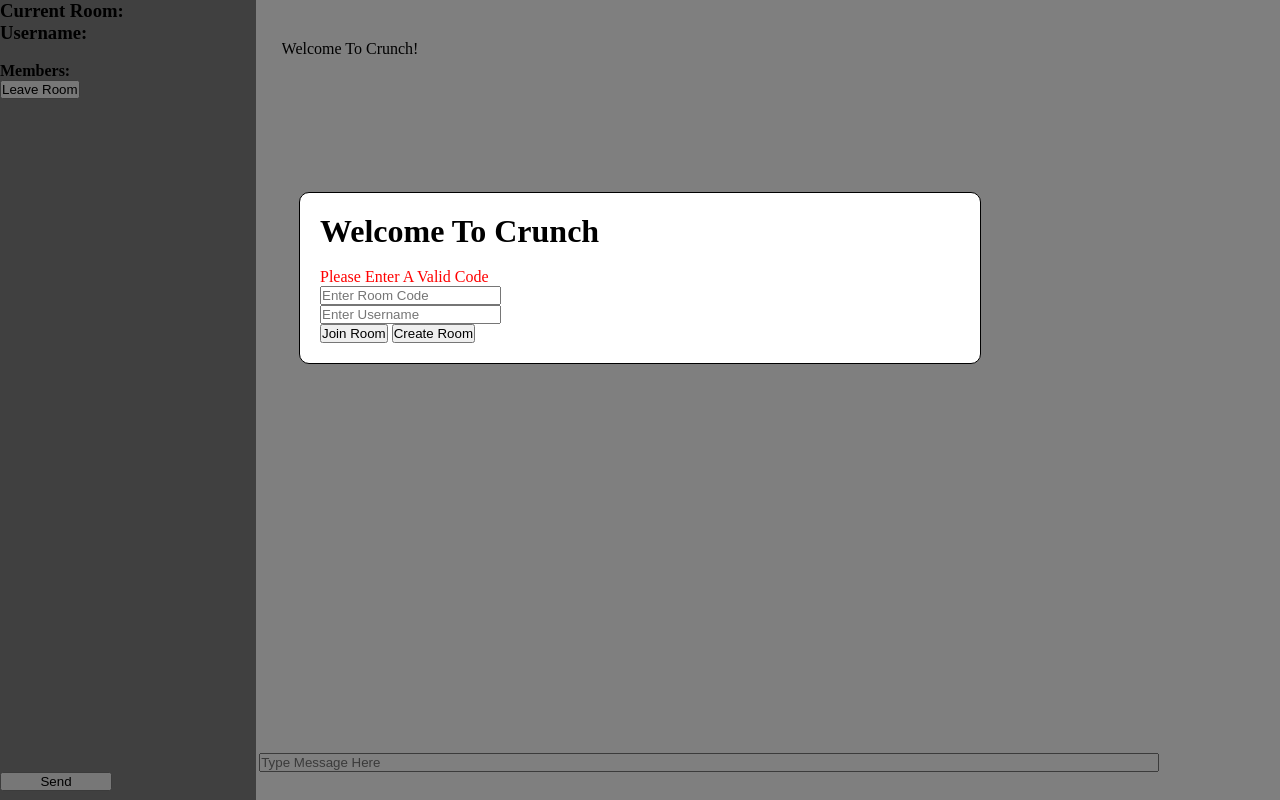
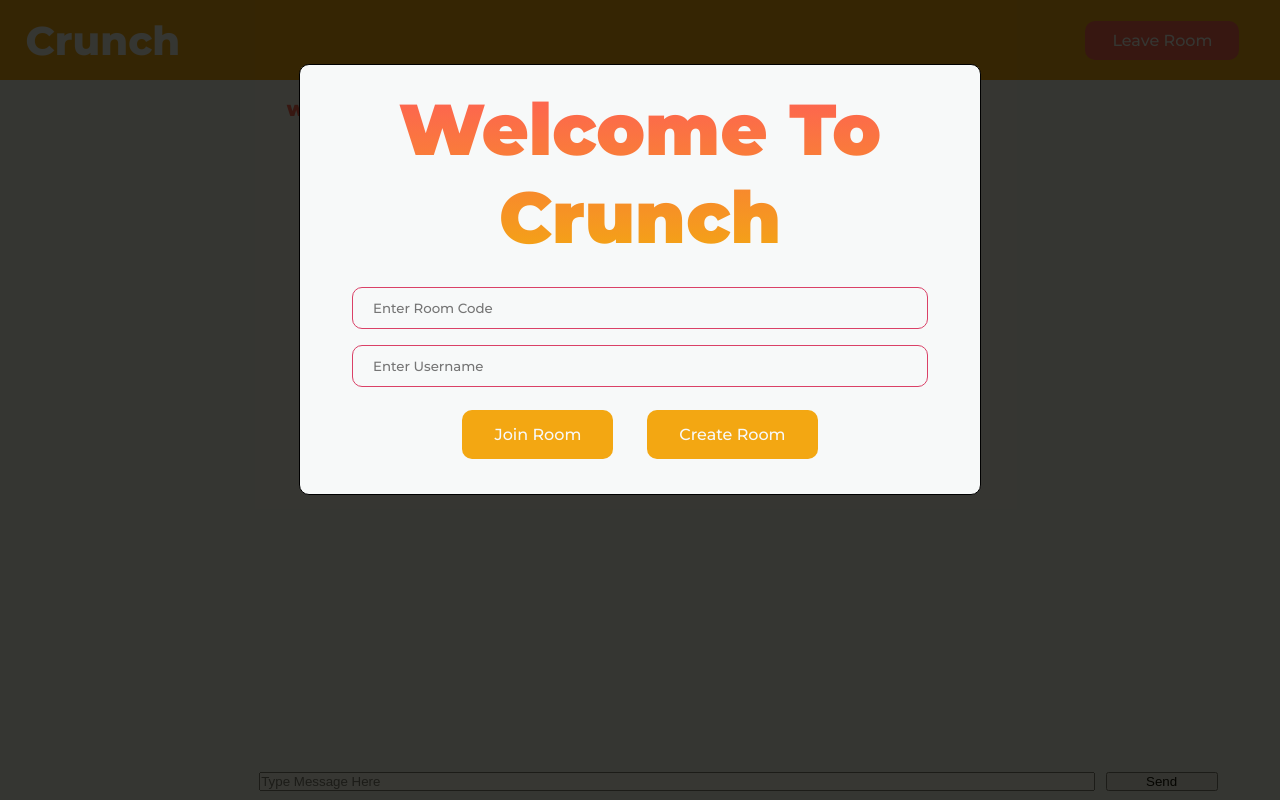
Before and after one commit to Alex-Hawking/crunch-app, a website: page static/index.html in a window 1280 px wide. Drawn offline with nearby package versions, Linux system fonts and the light colour scheme; no server answers.

Commit message:
beginning of styling

```diff
--- a/server.js
+++ b/server.js
@@ -71,7 +71,7 @@ io.on('connection', (socket) => {
             }
 
             console.table(rooms)
-        } catch (err) { console.log(err) }
+        } catch (err) { console.log('Unknown User Left') }
     });
 
     //Send Messages
--- a/static/app.js
+++ b/static/app.js
@@ -8,18 +8,15 @@ $('#codeInput').keyup(() => {
     if ($('#codeInput').val().length == 4) {
         socket.emit('check-room', $('#codeInput').val(), (codeIsValid) => {
             if (codeIsValid) {
-                $('#codeValidator').text('Code Is Valid');
-                $('#codeValidator').css('color', 'green');
+                $('#codeInput').css('color', '#4B7F52');
                 validCode = true;
             } else {
-                $('#codeValidator').text('Please Enter A Valid Code');
-                $('#codeValidator').css('color', 'red');
+                $('#codeInput').css('color', '#DA4B1B');
                 validCode = false;
             }
         })
     } else {
-        $('#codeValidator').text('Please Enter A Valid Code');
-        $('#codeValidator').css('color', 'red');
+        $('#codeInput').css('color', '#DA4B1B');
         validCode = false;
     }
 })
@@ -70,7 +67,8 @@ function createRoom() {
 function sendMessage() {
     socket.emit('message', $('#messageText').val(), (sent) => {
         if (sent) {
-            $('#messages').append(`<li><b>You </b>${$('#messageText').val()}</li>`);
+            $('#messages').append(`<li><span class="mY">You </span><span class="mM">${$('#messageText').val()}</span></li>`);
+            $('#messageContainer').scrollTop($('#messageContainer').scrollHeight);
             $('#messageText').val('');
         }
     });
@@ -124,6 +122,6 @@ $('#messageText').keypress((e) => {
 });
 
 socket.on('message', (content) => {
-    $('#messages').append(`<li><b>${content.bold} </b>${content.std}</li>`);
-    $('#messages').scrollTop($('#messages')[0].scrollHeight - $('#messages')[0].clientHeight);
+    $('#messages').append(`<li><span class="mB">${content.bold} </span><span class="mM">${content.std}</span></li>`);
+    $('#messageContainer').scrollTop($('#messageContainer').scrollHeight);
 });
--- a/static/index.html
+++ b/static/index.html
@@ -7,31 +7,40 @@
 
     <title>Crunch App</title>
 
+    <link rel="apple-touch-icon" sizes="180x180" href="/apple-touch-icon.png">
+    <link rel="icon" type="image/png" sizes="32x32" href="/favicon-32x32.png">
+    <link rel="icon" type="image/png" sizes="16x16" href="/favicon-16x16.png">
+
+    <link rel="preconnect" href="https://fonts.gstatic.com">
+    <link href="https://fonts.googleapis.com/css2?family=Montserrat:wght@200;500;700;800;900&display=swap" rel="stylesheet">
     <link rel="stylesheet" href="styles.css">
 
 </head>
 
 <body>
+    <div id="header">
+        <h1 id="headerTitle">Crunch</h1>
+        <button id="leaveRoom">Leave Room</button>
+    </div>
     <div id="messageContainer">
         <ul id="messages">
-            <li>Welcome To Crunch!</li>
+            <li style="color: #FE5F55; font-weight: 900;">Welcome To Crunch!</li>
         </ul>
     </div>
 
+    <!--
     <div id="sidebar">
         <h3 id="currentRoom"><b>Current Room: </b><i><span id="roomNumber"></span></i></h3>
         <h3 id="usernameDisplay"><b>Username: </b><i><span id="username"></span></i></h3><br>
         <h4>Members:</h4>
         <ul id="currentMembers">
+    -->
 
-        </ul>
-        <button id="leaveRoom">Leave Room</button>
-
+    </ul>
     </div>
-    <div id="messageContent">
-        <ul id="messages"></ul>
+    <div id="messageCreate">
         <div id="messageForm">
-            <input id="messageText" autocomplete="off" placeholder="Type Message Here" />
+            <input id="messageText" autocomplete="off" placeholder="Type Message Here" maxlength="128" />
             <button id="sendMessage">Send</button>
         </div>
     </div>
@@ -39,12 +48,11 @@
     <!--Login Modal-->
     <div id="loginModal">
         <div id="modalContent">
-            <h1>Welcome To Crunch</h1><br/>
-            <span id="codeValidator" style="color: red;">Please Enter A Valid Code</span><br/>
-            <input type="text" id="codeInput" placeholder="Enter Room Code" /><br/>
-            <input type="text" id="usernameInput" placeholder="Enter Username" /><br/>
-            <button id="joinRoom">Join Room</button>
-            <button id="createRoom">Create Room</button>
+            <h1 id="modalTitle">Welcome To Crunch</h1><br/>
+            <input type="text" id="codeInput" class="modalInput" placeholder="Enter Room Code" maxlength="6" /><br/>
+            <input type="text" id="usernameInput" class="modalInput" placeholder="Enter Username" maxlength="12" /><br/>
+            <button id="joinRoom" class="modalButton">Join Room</button>
+            <button id="createRoom" class="modalButton">Create Room</button>
         </div>
     </div>
 
--- a/static/styles.sass
+++ b/static/styles.sass
@@ -1,6 +1,86 @@
+//Pallette https://coolors.co/272727-5899e2-f7f9f9-9046cf-f3a712-da4167-fe5f55
+
+$black: #272727
+$blue: #5899E2
+$white: #F7F9F9
+$purple: #9046CF
+$yellow: #F3A712
+$pink: #DA4167
+$orange: #FE5F55
+$red: #DA4B1B
+$green: #4B7F52
+
 *
     margin: 0
     padding: 0
+
+body
+    background: $white
+
+.modalButton
+    background: $yellow
+    border: none
+    color: $white
+    border-radius: 10px
+    padding: 15px 32px
+    margin: 15px
+    text-align: center
+    text-decoration: none
+    font-size: 16px
+    font-family: 'Montserrat', sans-serif
+    font-weight: 500
+    transition-duration: 0.5s
+
+.modalButton:hover
+    background: $orange
+
+.modalInput
+    width: 90%
+    padding: 12px 20px
+    border-radius: 10px
+    margin: 8px 0
+    box-sizing: border-box
+    border: none
+    border: 0.5px solid $pink
+    background: $white
+    outline: none
+    font-family: 'Montserrat', sans-serif
+    font-weight: 500
+
+#header
+    position: absolute
+    width: 100%
+    height: 10%
+    background: $yellow
+    display: flex
+    align-items: center
+
+#headerTitle
+    position: absolute
+    font-family: 'Montserrat', sans-serif
+    font-weight: 800
+    color: $white
+    font-size: 40px
+    left: 2%
+
+#leaveRoom
+    position: absolute
+    right: 2%
+    background: $orange
+    border: none
+    color: $white
+    border-radius: 10px
+    padding: 10px 27px
+    margin: 15px
+    text-align: center
+    text-decoration: none
+    font-size: 16px
+    font-family: 'Montserrat', sans-serif
+    font-weight: 500
+    transition-duration: 0.5s
+
+#leaveRoom:hover
+    background: $pink
 
 #loginModal
     display: block
@@ -11,24 +91,26 @@
     width: 100%
     height: 100%
     overflow: auto
-    background: rgba(0, 0, 0, 0.5)
+    background: rgba(5, 5, 0, 0.8)
     transition-duration: 1s
+    text-align: center
+    overflow: hidden
+
+#modalTitle
+    font-family: 'Montserrat', sans-serif
+    font-size: 72px
+    font-weight: 900
+    background: -webkit-linear-gradient($orange, $yellow)
+    -webkit-background-clip: text
+    -webkit-text-fill-color: transparent
 
 #modalContent
-    background: white
-    margin: 15% auto
+    background: $white
+    margin: 5% auto
     padding: 20px
     border: 1px solid black
     border-radius: 10px
     width: 50%
-
-#sidebar
-    position: fixed
-    top: 0
-    left: 0
-    width: 20%
-    height: 100%
-    background: grey
 
 #messageForm
     position: fixed
@@ -37,7 +119,7 @@
     padding-bottom: 9px
 
 #messageText
-    width: 70%
+    width: 65%
     margin-right: 0.5%
     margin-left: 20.25%
 
@@ -47,12 +129,27 @@
 #messageContainer
     position: absolute
     left: 22%
-    top: 5%
-    max-height: 85%
-    min-height: 85%
+    top: 12%
+    max-height: 80%
+    min-height: 80%
     width: 75%
-    overflow-x: hidden
     overflow-y: scroll
 
 #messages
     list-style-type: none
+    font-family: 'Montserrat', sans-serif
+
+#messages li
+    padding: 5px
+
+.mM
+    color: $black
+    font-weight: 500
+
+.mB
+    color: $pink
+    font-weight: 700
+
+.mY
+    color: $yellow
+    font-weight: 700
```
Also changed, not shown: static/img/android-chrome-192x192.png (added), static/img/android-chrome-512x512.png (added), static/img/apple-touch-icon.png (added), static/img/favicon-16x16.png (added), static/img/favicon-32x32.png (added), static/img/favicon.ico (added), static/styles.css, 1 other file.
